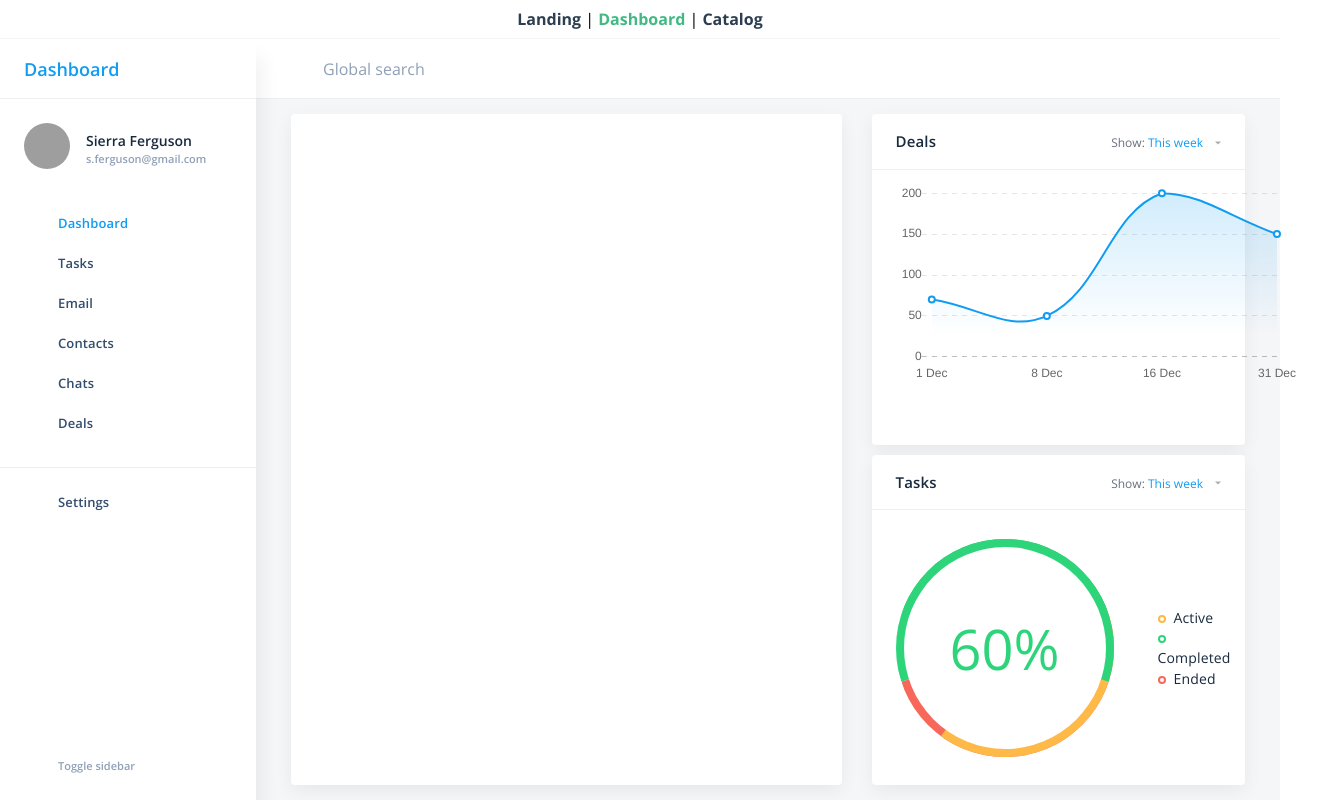
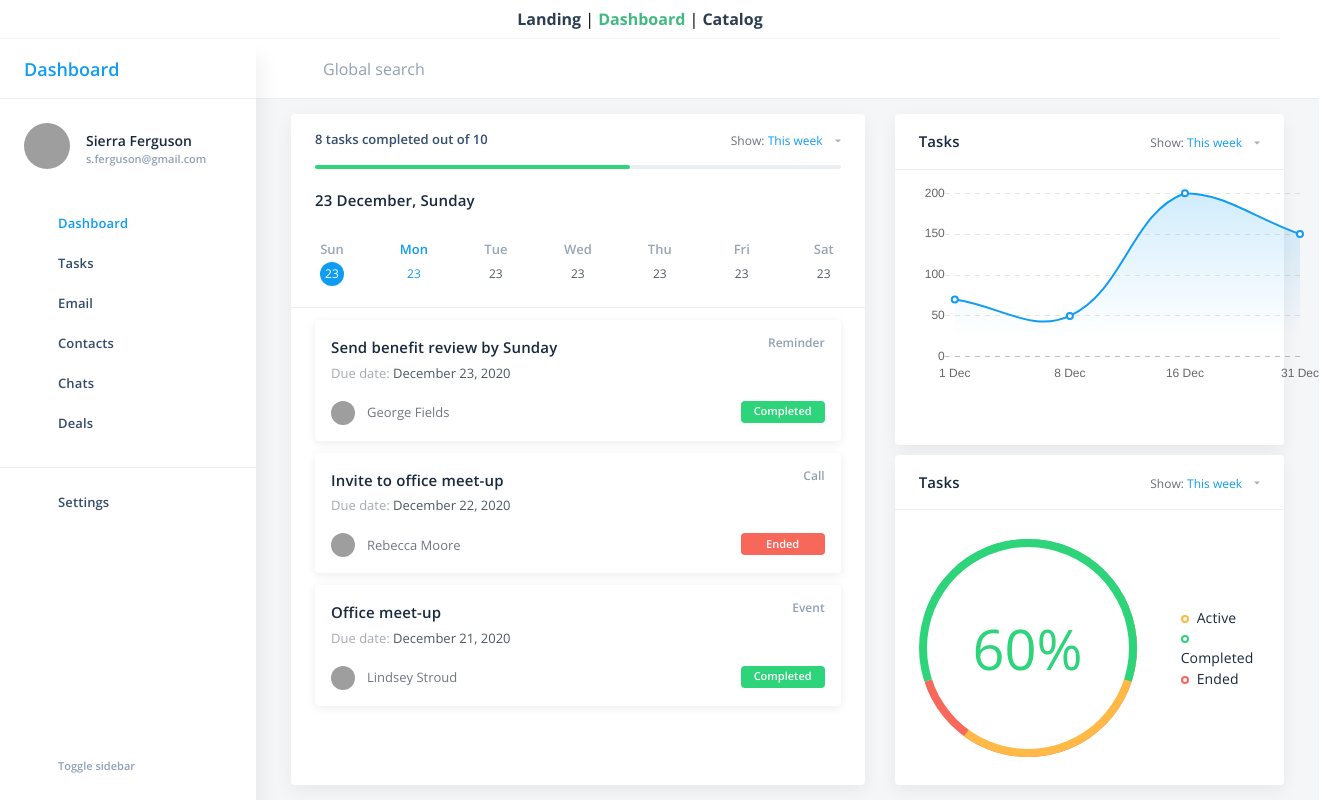
Before and after one commit to kirrousel/vue-tasks, a Vue app: page /dashboard in a window 1280 px wide. Shown: the whole page, 1322 px wide, since content can reach past the window. Built offline with nearby package versions, Linux system fonts and the light colour scheme; grey boxes are pictures that could not be loaded; the HTML template or start-up script is replaced by a standard one.

Commit message:
add calendar and tasks

```diff
--- /dev/null
+++ b/src/components/dashboard/DashboardCalendar.vue
@@ -0,0 +1,96 @@
+<template>
+  <div class="dashboard-calendar">
+    <div class="dashboard-calendar__list">
+      <div class="dashboard-calendar__day"
+           v-for="(day, index) in days"
+           :key="index"
+           :class="[{'dashboard-calendar__day--current': day.isCurrent}, {'dashboard-calendar__day--events': day.hasEvents}]"
+      >
+        <p class="dashboard-calendar__text">{{ day.title }}</p>
+        <span class="dashboard-calendar__number">{{ day.number }}</span>
+      </div>
+    </div>
+  </div>
+</template>
+
+<script>
+  export default {
+    name: 'DashboardCalendar',
+    data() {
+      return {
+        days: [
+          {title: 'Sun', number: '23', hasEvents: true},
+          {title: 'Mon', number: '23', isCurrent: true},
+          {title: 'Tue', number: '23'},
+          {title: 'Wed', number: '23'},
+          {title: 'Thu', number: '23'},
+          {title: 'Fri', number: '23'},
+          {title: 'Sat', number: '23'}
+        ]
+      }
+    }
+  }
+</script>
+
+<style scoped>
+  .dashboard-calendar {
+
+  }
+
+  .dashboard-calendar__list {
+    display: flex;
+    justify-content: space-evenly;
+    margin: 0 -24px;
+  }
+
+  .dashboard-calendar__day {
+    display: flex;
+    flex-direction: column;
+    flex-grow: 1;
+    align-items: center;
+    width: 14.285714286%;
+    padding: 5px 24px;
+    text-align: center;
+    box-sizing: border-box;
+    cursor: pointer;
+  }
+
+  .dashboard-calendar__day--current {
+    .dashboard-calendar__text {
+      color: #109CF1;
+      opacity: 1;
+    }
+
+    .dashboard-calendar__number {
+      color: #109CF1;
+    }
+  }
+
+  .dashboard-calendar__day--events {
+    .dashboard-calendar__number {
+      background-color: #109CF1;
+      color: #FFFFFF;
+    }
+  }
+
+  .dashboard-calendar__text {
+    margin-bottom: 5px;
+    font-size: 0.8125rem;
+    font-weight: 500;
+    color: #334D6E;
+    opacity: 0.5;
+
+  }
+
+  .dashboard-calendar__number {
+    display: inline-block;
+    width: 24px;
+    height: 24px;
+    border-radius: 100%;
+    font-size: 0.75rem;
+    line-height: 24px;
+    color: #4C5862;
+
+  }
+
+</style>
--- /dev/null
+++ b/src/components/dashboard/DashboardStatusBar.vue
@@ -0,0 +1,35 @@
+<template>
+  <div class="status-bar">
+    <span class="status-bar__progress"></span>
+    <span class="status-bar__progress status-bar__progress--filled" style="width: 60%"></span>
+  </div>
+</template>
+
+<script>
+  export default {
+
+  }
+</script>
+
+<style scoped>
+  .status-bar {
+    position: relative;
+    width: 100%;
+    height: 4px;
+  }
+
+  .status-bar__progress {
+    position: absolute;
+    top: 0;
+    left: 0;
+    width: 100%;
+    height: 100%;
+    background-color: #EBEFF2;
+    border-radius: 3px;
+  }
+
+  .status-bar__progress--filled {
+    background-color: #2ED47A;
+  }
+
+</style>
--- /dev/null
+++ b/src/components/dashboard/layout/DashboardSectionHeader.vue
@@ -0,0 +1,71 @@
+<template>
+  <div class="dashboard-section-header">
+    <div class="dashboard-section-header__box">
+      <p v-if="isExtended" class="dashboard-section-header__status">8 tasks completed out of 10</p>
+      <p v-else class="dashboard-section-header__title">Tasks</p>
+      <div class="dashboard-section-header__select">
+        <DashboardSelect/>
+      </div>
+    </div>
+    <div v-if="isExtended" class="dashboard-section-header__status-bar">
+      <DashboardStatusBar/>
+    </div>
+    <p v-if="isExtended" class="dashboard-section-header__title">23 December, Sunday</p>
+    <div v-if="isExtended" class="dashboard-section-header__calendar">
+      <DashboardCalendar/>
+    </div>
+  </div>
+</template>
+<script>
+  import DashboardSelect from '../DashboardSelect.vue';
+  import DashboardStatusBar from '../DashboardStatusBar.vue';
+  import DashboardCalendar from "../DashboardCalendar.vue";
+
+
+  export default {
+    name: 'DashboardSectionHeader',
+    components: {DashboardSelect, DashboardStatusBar, DashboardCalendar},
+    props: ['isExtended']
+  }
+</script>
+<style>
+
+  .dashboard-section-header {
+    padding: 16px 24px;
+    width: 100%;
+    border-bottom: 1px solid #EBEFF2;
+    box-sizing: border-box;
+  }
+
+  .dashboard-section-header__box {
+    display: flex;
+    align-items: center;
+  }
+
+  .dashboard-section-header__title {
+    flex-grow: 1;
+    color: #192A3E;
+    font-size: 0.9375rem;
+    letter-spacing: 0.01em;
+    line-height: 1.5;
+    font-weight: 500;
+  }
+
+  .dashboard-section-header__status {
+    flex-grow: 1;
+    font-size: 0.8125rem;
+    color: #334D6E;
+    font-weight: 500;
+  }
+
+  .dashboard-section-header__status-bar {
+    margin-top: 16px;
+    margin-bottom: 20px;
+  }
+
+  .dashboard-section-header__calendar {
+    padding-top: 26px;
+    box-sizing: border-box;
+  }
+
+</style>
--- a/src/components/dashboard/layout/DashboardSidebar.vue
+++ b/src/components/dashboard/layout/DashboardSidebar.vue
@@ -100,8 +100,8 @@
 
 <style scoped>
   .sidebar {
+    flex-shrink: 0;
     display: flex;
-    height: 100%;
     overflow-x: hidden;
     overflow-y: auto;
     flex-direction: column;
@@ -111,6 +111,9 @@
     box-shadow: 6px 18px 18px rgba(0, 0, 0, 0.06);
     animation: open .3s ease;
     z-index: 1;
+    height: calc(100%);
+    min-height: calc(100%);
+    height: auto !important;
   }
 
   .sidebar--collapsed {
--- /dev/null
+++ b/src/components/dashboard/tasks/DashboardTask.vue
@@ -0,0 +1,137 @@
+<template>
+  <div class="dashboard-task">
+    <div class="dashboard-task__content">
+      <div class="dashboard-task__header">
+        <p class="dashboard-task__title">{{ task.title }}</p>
+        <p class="dashboard-task__type">{{ task.type }}</p>
+      </div>
+
+      <p class="dashboard-task__deadline">
+        Due date:
+        <span class="dashboard-task__date"> {{ task.date }} </span>
+      </p>
+
+      <div class="dashboard-task__actions">
+        <div class="dashboard-task__item dashboard-task__item--assignee">
+          <div class="dashboard-task__assignee">
+            <img class="dashboard-task__photo" :src=task.photo alt="user">
+            <span class="dashboard-task__name"> {{ task.name }} </span>
+          </div>
+        </div>
+        <div class="dashboard-task__item">
+          <div class="dashboard-task__controls"></div>
+        </div>
+        <div class="dashboard-task__item">
+          <div
+            class="dashboard-task__status"
+            :class="{'dashboard-task__status--ended': task.status === 'Ended'}"
+          >{{ task.status }}</div>
+        </div>
+      </div>
+
+    </div>
+  </div>
+</template>
+
+<script>
+  export default {
+    name: 'DashboardTask',
+    props: ['task']
+  }
+</script>
+
+
+<style scoped>
+  .dashboard-task {
+    padding: 16px;
+    min-height: 120px;
+    background-color: #FFFFFF;
+    box-shadow: 0 2px 10px rgba(0, 0, 0, 0.08);
+    border-radius: 4px;
+    cursor: pointer;
+    box-sizing: border-box;
+
+    &:hover {
+      box-shadow: 0 0 16px rgba(0, 0, 0, 0.14);
+    }
+
+    .dashboard-task__header {
+      display: flex;
+      margin-bottom: 7px;
+    }
+
+    .dashboard-task__title {
+      padding-right: 10px;
+      flex-grow: 1;
+      color: #192A3E;
+      font-size: 0.9375rem;
+      letter-spacing: 0.01em;
+      line-height: 1.5;
+      font-weight: 500;
+    }
+
+    .dashboard-task__type {
+      font-size: 0.75rem;
+      color: #90A0B7;
+      font-weight: 500;
+    }
+
+    .dashboard-task__deadline {
+      margin-bottom: 20px;
+      font-size: 0.8125rem;
+      color: rgba(76,88,98, .5)
+    }
+
+    .dashboard-task__date {
+      color: #4C5862;
+    }
+
+    .dashboard-task__actions {
+      display: flex;
+    }
+
+    .dashboard-task__item--assignee {
+      flex-grow: 1;
+      display: flex;
+      align-items: center;
+    }
+
+    .dashboard-task__assignee {
+      display: flex;
+      align-items: center;
+    }
+
+    .dashboard-task__photo {
+      margin-right: 12px;
+      width: 24px;
+      height: 24px;
+      border-radius: 50%;
+    }
+
+    .dashboard-task__name {
+      font-size: 0.8125rem;
+      color: #707683;
+    }
+
+    .dashboard-task__status {
+      display: flex;
+      align-items: center;
+      justify-content: center;
+      min-width: 84px;
+      height: 22px;
+      font-size: 0.6875rem;
+      color: #FFFFFF;
+      font-weight: 500;
+      background: #2ED47A;
+      border-radius: 4px;
+      box-sizing: border-box;
+    }
+
+    .dashboard-task__status--ended {
+      background-color: #F7685B;
+    }
+
+
+  }
+
+</style>
--- /dev/null
+++ b/src/components/dashboard/tasks/DashboardTaskList.vue
@@ -0,0 +1,61 @@
+<template>
+  <div class="task-list">
+    <div
+      class="task-list__item"
+      v-for="(item, index) in tasks"
+      :key="index"
+    >
+      <DashboardTask :task="item"/>
+    </div>
+  </div>
+</template>
+
+<script>
+  import DashboardTask from './DashboardTask.vue';
+
+  export default {
+    components: { DashboardTask },
+    data() {
+      return {
+        tasks: [
+          {
+            title: ' Send benefit review by Sunday',
+            type: 'Reminder',
+            date: 'December 23, 2020',
+            photo: 'https://picsum.photos/100?random=1',
+            name: 'George Fields',
+            status: 'Completed'
+          },
+          {
+            title: 'Invite to office meet-up',
+            type: 'Call',
+            date: 'December 22, 2020',
+            photo: 'https://picsum.photos/100?random=2',
+            name: 'Rebecca Moore',
+            status: 'Ended'
+          },
+          {
+            title: 'Office meet-up',
+            type: 'Event',
+            date: 'December 21, 2020',
+            photo: 'https://picsum.photos/100?random=3',
+            name: 'Lindsey Stroud',
+            status: 'Completed'
+          },
+        ]
+      }
+    }
+  }
+</script>
+
+<style scoped>
+
+  .task-list {
+    padding-top: 6px;
+  }
+
+  .task-list__item {
+    padding: 6px 24px;
+  }
+
+</style>
--- a/src/views/BaseDashboard.vue
+++ b/src/views/BaseDashboard.vue
@@ -2,17 +2,21 @@
   <div class="dashboard">
     <div class="dashboard__content">
       <div class="dashboard__section dashboard__section--big">
-        <div class="dashboard__box"></div>
+        <div class="dashboard__box">
+          <DashboardSectionHeader
+            class="dashboard-section-header--extended"
+            is-extended="true"
+          />
+          <div class="dashboard__tasks">
+            <DashboardTaskList/>
+          </div>
+        </div>
       </div>
+
       <div class="dashboard__section dashboard__section--small">
         <div class="dashboard__item">
           <div class="dashboard__box">
-            <div class="dashboard__header">
-              <p class="dashboard__title">Deals</p>
-              <div class="dashboard__select">
-                <DashboardSelect/>
-              </div>
-            </div>
+            <DashboardSectionHeader/>
             <div class="dashboard__chart">
               <DashboardLineChart/>
             </div>
@@ -20,12 +24,7 @@
         </div>
         <div class="dashboard__item">
           <div class="dashboard__box">
-            <div class="dashboard__header">
-              <p class="dashboard__title">Tasks</p>
-              <div class="dashboard__select">
-                <DashboardSelect/>
-              </div>
-            </div>
+            <DashboardSectionHeader/>
             <div class="dashboard__chart">
               <DashboardPieChart/>
             </div>
@@ -39,9 +38,11 @@
 <script>
   import DashboardLineChart from '../components/dashboard/charts/DashboardLineChart.vue';
   import DashboardPieChart from '../components/dashboard/charts/DashboardPieChart.vue';
-  import DashboardSelect from '../components/dashboard/DashboardSelect.vue';
+  import DashboardSectionHeader from "../components/dashboard/layout/DashboardSectionHeader.vue";
+  import DashboardTaskList from "../components/dashboard/tasks/DashboardTaskList.vue";
+
   export default {
-    components: { DashboardLineChart, DashboardSelect, DashboardPieChart },
+    components: { DashboardSectionHeader, DashboardLineChart, DashboardPieChart, DashboardTaskList },
   }
 
 
@@ -50,6 +51,7 @@
 <style>
   .dashboard {
     height: calc(100% - 60px);
+    width: 100%;
     padding: 15px 35px;
     box-sizing: border-box;
   }
@@ -90,22 +92,6 @@
     border-radius: 4px;
   }
 
-  .dashboard__header{
-    display: flex;
-    align-items: center;
-    padding: 16px 24px;
-    border-bottom: 1px solid #EBEFF2;
-  }
-
-  .dashboard__title {
-    flex-grow: 1;
-    color: #192A3E;
-    font-size: 0.9375rem;
-    letter-spacing: 0.01em;
-    line-height: 1.5;
-    font-weight: 500;
-  }
-
   .dashboard__chart {
     padding: 16px 24px;
     height:  calc(100% - 55px);
--- a/src/views/LayoutDashboard.vue
+++ b/src/views/LayoutDashboard.vue
@@ -23,12 +23,13 @@ export default {
   .layout {
     display: flex;
     height: calc(100% - 39px);
+    min-height: calc(100% - 39px);
+    height: auto !important;
+
   }
   .content {
     flex-grow: 1;
     background-color: #F5F6F8;
-    height: 100%;
     min-height: 100%;
-    height: auto !important;
   }
 </style>
```
